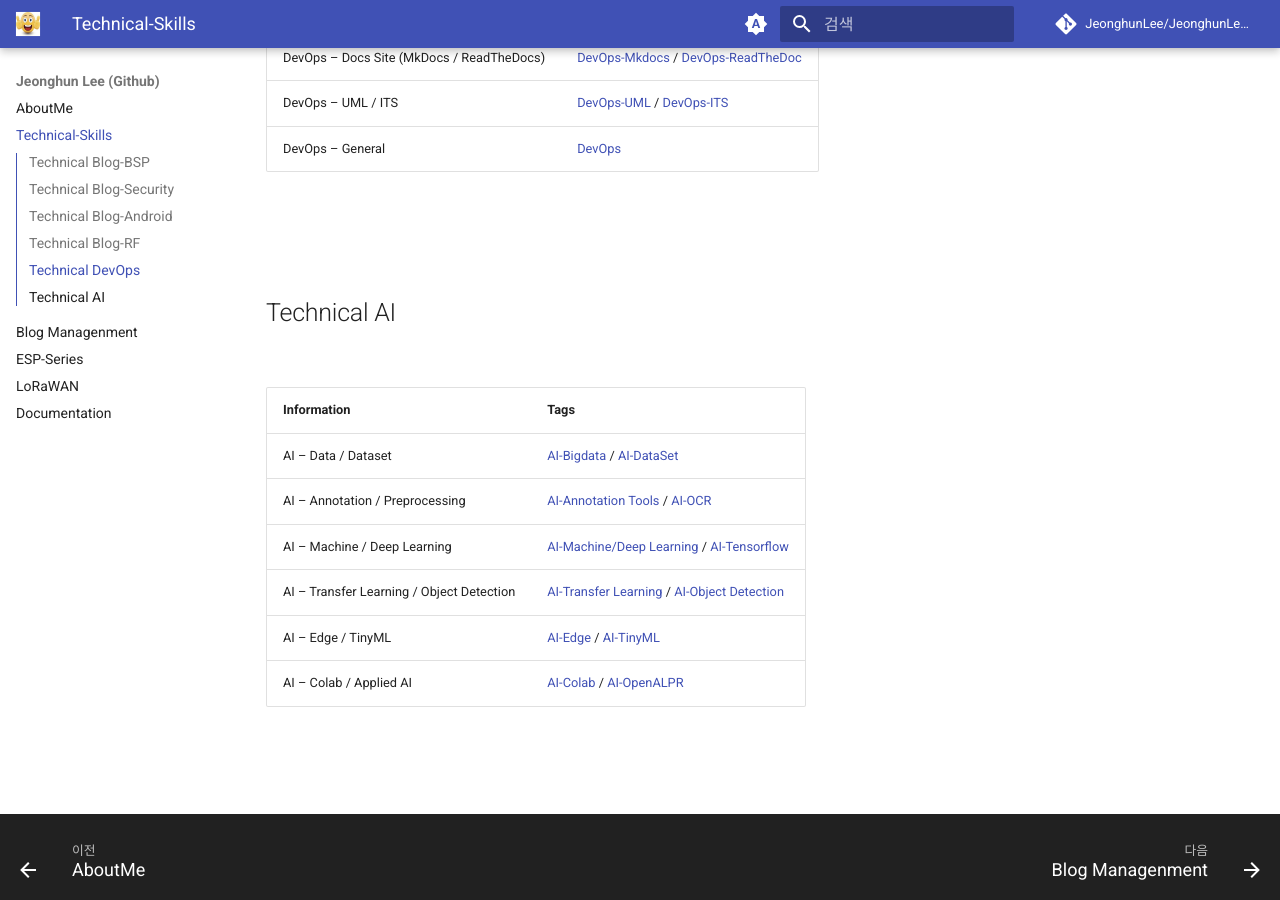
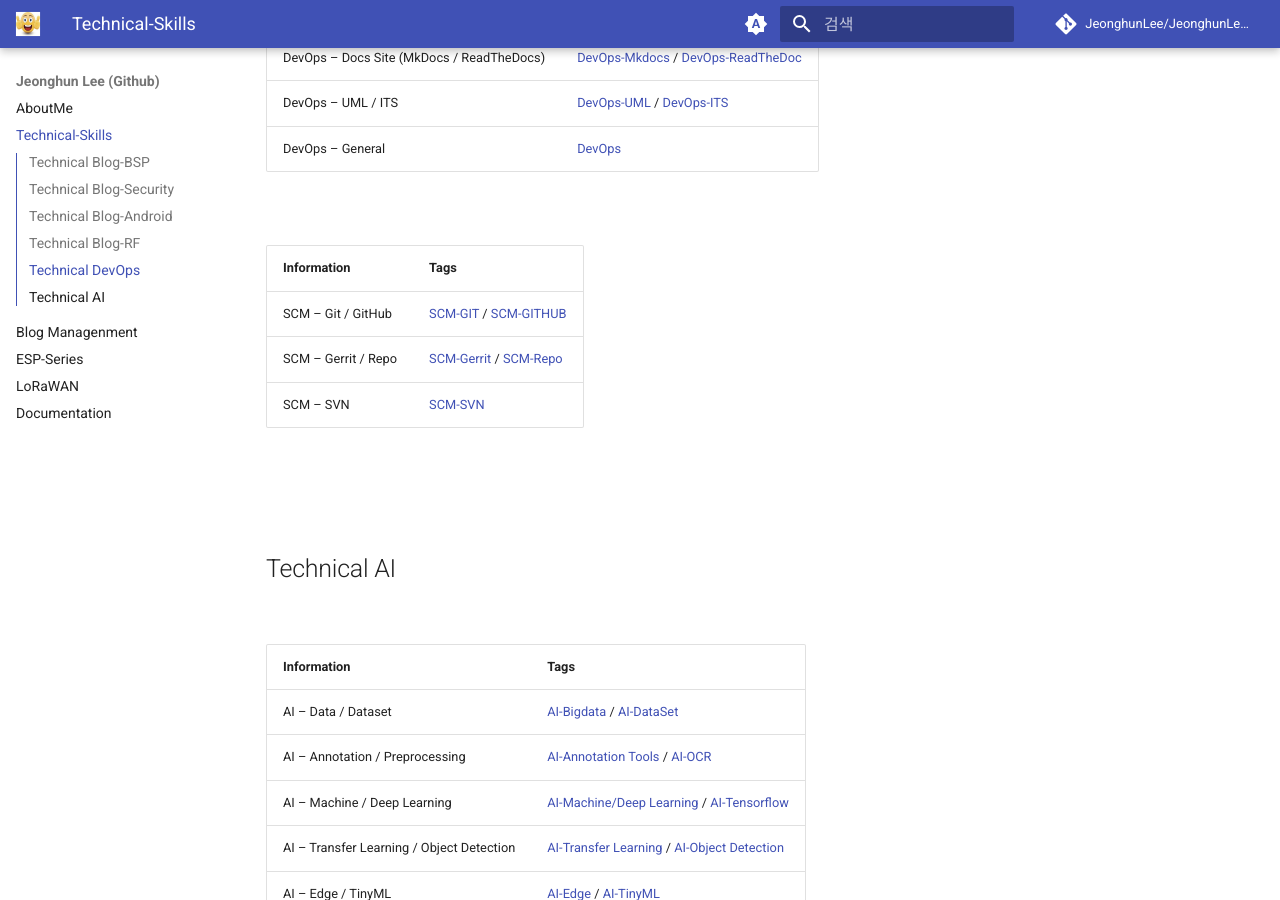
Before and after one commit to JeonghunLee/JeonghunLee.github.io, an MkDocs documentation site: the page built from docs/project_technical_skills.md, in a window 1280 px wide and 900 px high, scrolled down 4944 px. Built offline with MkDocs 1.6.1 and Material for MkDocs 9.7.7, drawn with Linux system fonts in a browser that asks for light colours; comment, search, counter and statistics services are not loaded.

Commit message:
update it

```diff
--- a/docs/project_technical_skills.md
+++ b/docs/project_technical_skills.md
@@ -172,6 +172,13 @@ Generally based on Linux
 | DevOps – UML / ITS | [DevOps-UML](https://ahyuo79.blogspot.com/search/label/DevOps-UML) / [DevOps-ITS](https://ahyuo79.blogspot.com/search/label/DevOps-ITS) |
 | DevOps – General | [DevOps](https://ahyuo79.blogspot.com/search/label/DevOps) |
 
+<br/>
+
+| Information | Tags |
+|-------------|------|
+| SCM – Git / GitHub | [SCM-GIT](https://ahyuo79.blogspot.com/search/label/SCM-GIT) / [SCM-GITHUB](https://ahyuo79.blogspot.com/search/label/SCM-GITHUB) |
+| SCM – Gerrit / Repo | [SCM-Gerrit](https://ahyuo79.blogspot.com/search/label/SCM-Gerrit) / [SCM-Repo](https://ahyuo79.blogspot.com/search/label/SCM-Repo) |
+| SCM – SVN | [SCM-SVN](https://ahyuo79.blogspot.com/search/label/SCM-SVN) |
 
 <br/>
 <br/>
```
